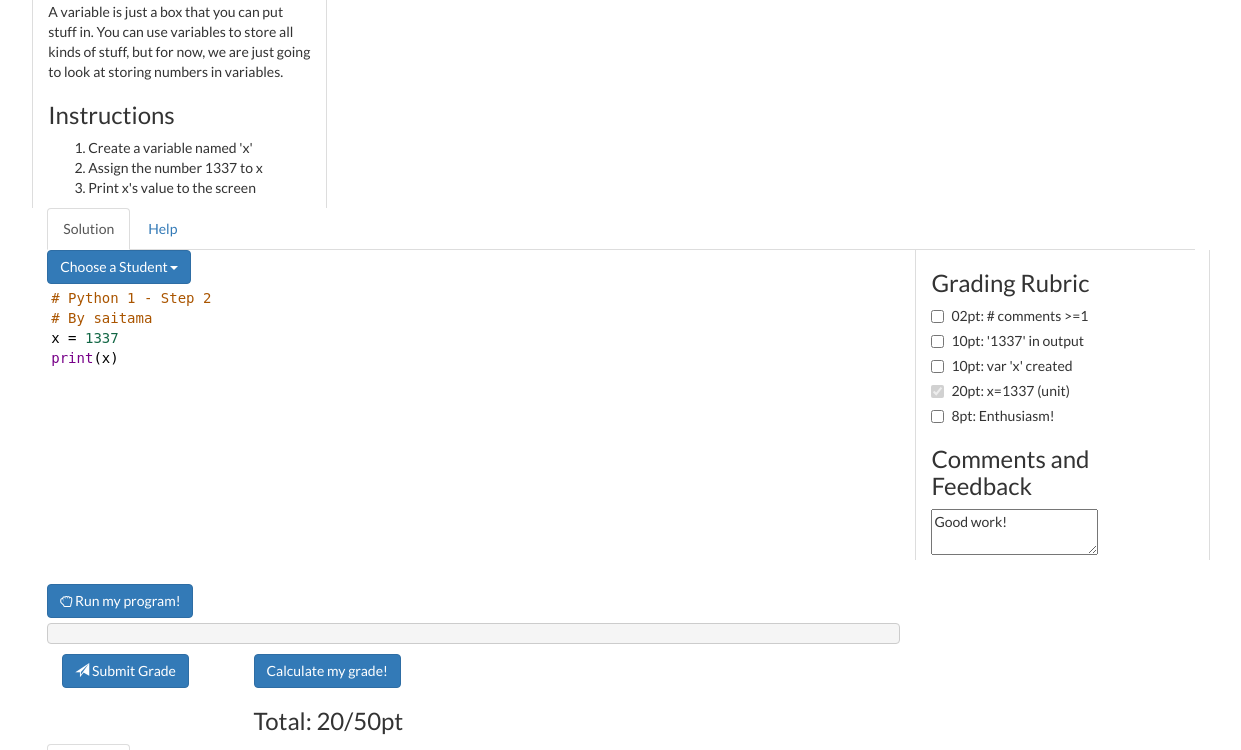
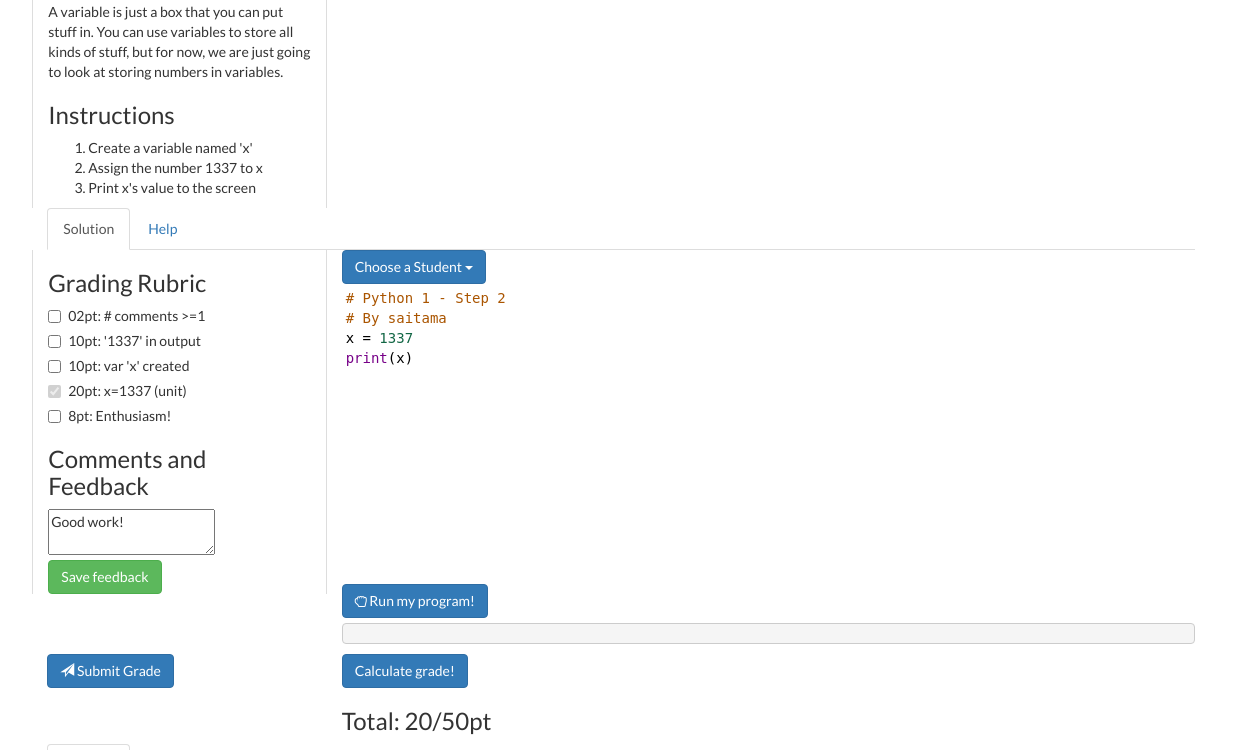
Before and after one commit to amc8391/CoderGarten, a Flask app: page /editor in a window 1560 px wide; the page is wider, and only the part inside the window is pictured. Shown: the part 287-1037 px from the top of that part, without its empty margins (159-1400 px from the left). Run offline with Flask 2, Linux system fonts and the light colour scheme; some libraries are stand-ins or nearby versions.

Commit message:
Added submit feedback button
Fixed layout of teacher editor page

```diff
--- a/app/templates/editor.html
+++ b/app/templates/editor.html
@@ -111,26 +111,6 @@ print(x)
         <div class="tab-content container-fluid">
             <div id="solution-tab" class="tab-pane fade in active row">
                 <div class="solution-row row">
-                    <div class="col-xs-9">
-                    <div class="dropdown">
-                      <button class="btn btn-primary dropdown-toggle" type="button" data-toggle="dropdown">Choose a Student
-                      <span class="caret"></span></button>
-                      <ul class="dropdown-menu">
-                        <li><a href="#">saitama</a></li>
-                        <li><a href="#">Other student</a></li>
-                        <li><a href="#">Other other student</a></li>
-                      </ul>
-                    </div>
-                    <textarea cltextarea class="yourcode" style="width: 100%; height:100%" disabled>
-# Python 1 - Step 2
-# By saitama
-x = 1337
-print(x)
-</textarea>
-                        <button style="margin-bottom: 5px;" type="button" class="btn btn-primary" onclick="runit()">
-                            <i class="fa fa-hand-rock-o" aria-hidden="true"></i> Run my program!</button>
-                        <pre class="output"></pre>
-                    </div>
                     <div class="rubric col-xs-3">
                         <h3>Grading Rubric</h3>
                         <div class="checkbox">
@@ -154,14 +134,35 @@ print(x)
                                 <input type="checkbox" onchange="recalcGrade('grading-total')" value="8">8pt: Enthusiasm!</label>
                         </div>
                         <h3>Comments and Feedback</h3>
-                        <textarea>Good work!</textarea>
+                        <textarea>Good work!</textarea><br>
+                        <button type="button" class="btn btn-success">Save feedback</button>
+                    </div>
+                    <div class="col-xs-9">
+                    <div class="dropdown">
+                      <button class="btn btn-primary dropdown-toggle" type="button" data-toggle="dropdown">Choose a Student
+                      <span class="caret"></span></button>
+                      <ul class="dropdown-menu">
+                        <li><a href="#">saitama</a></li>
+                        <li><a href="#">Other student</a></li>
+                        <li><a href="#">Other other student</a></li>
+                      </ul>
+                    </div>
+                    <textarea cltextarea class="yourcode" style="width: 100%; height:100%" disabled>
+# Python 1 - Step 2
+# By saitama
+x = 1337
+print(x)
+</textarea>
+                        <button style="margin-bottom: 5px;" type="button" class="btn btn-primary" onclick="runit()">
+                            <i class="fa fa-hand-rock-o" aria-hidden="true"></i> Run my program!</button>
+                        <pre class="output"></pre>
                     </div>
                 </div>
-                <div class="row-md-12">
-                    <div class="col-md-2"><a href="/teacher-assignments"><button type="button" class="btn btn-primary">
+                <div class="row">
+                    <div class="col-xs-3"><a href="/teacher-assignments"><button type="button" class="btn btn-primary">
                         <span class="glyphicon glyphicon-send"></span> Submit Grade</button></a> </div>
-                    <div class="col-md-6">
-                        <button type="button" class="btn btn-primary" onclick="recalcGrade('grading-total')">Calculate my grade!</button>
+                    <div class="col-xs-9">
+                        <button type="button" class="btn btn-primary" onclick="recalcGrade('grading-total')">Calculate grade!</button>
                         <h3 class="grading-total">Total: ?/50pt</h3>
                     </div>
                 </div>
```
